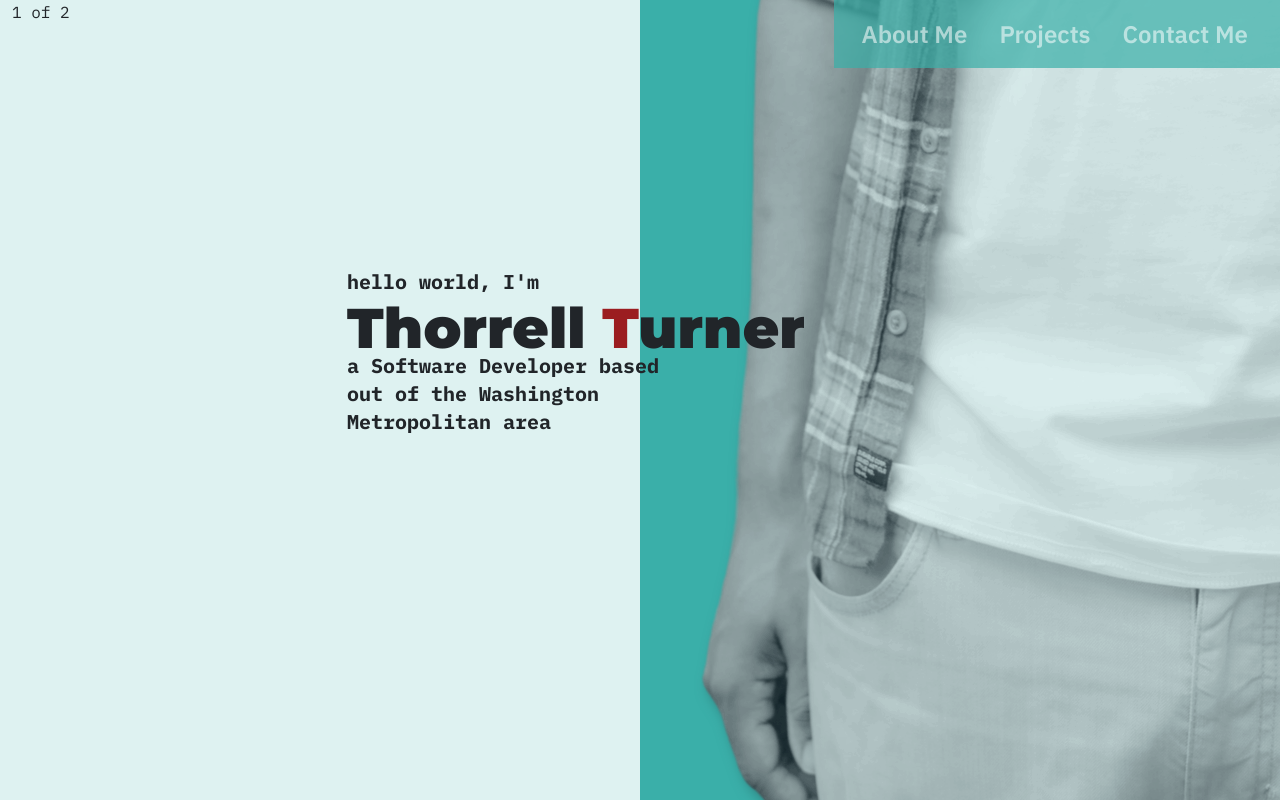
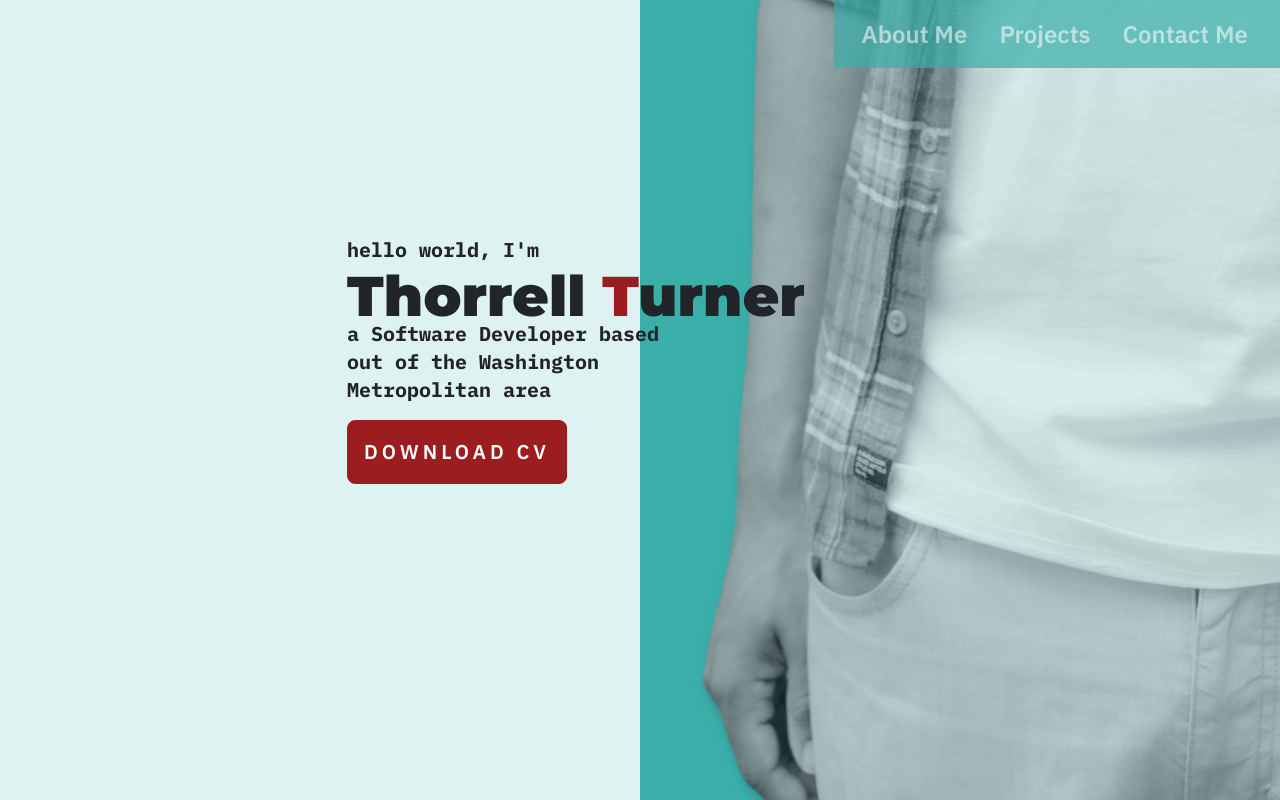
Before and after one commit to thorrellt/react-portfolio, a React (Vite) app: page / in a window 1280 px wide. Shown: the top 800 px of the page. Built offline with nearby package versions, Linux system fonts and the light colour scheme.

Commit message:
add resume and download btn

```diff
--- a/src/components/Heading.jsx
+++ b/src/components/Heading.jsx
@@ -2,16 +2,18 @@ import { useState } from 'react'
 import Container from 'react-bootstrap/Container';
 import Row from 'react-bootstrap/Row';
 import Col from 'react-bootstrap/Col';
+import Button from 'react-bootstrap/Button';
+import Image from 'react-bootstrap/Image'
 import '../scss/Heading.scss'
-import Image from 'react-bootstrap/Image'
 import profilePicture from '../assets/img-profile-picture.png'
+import resume from '../assets/thorrellt_resume.pdf'
 
 function Heading() {
 
   return (
-    <Container fluid>
+    <Container className = ".Heading" fluid>
       <Row>
-        <div id="heading--left" className="col-6 bg-secondary">1 of 2</div>
+        <div id="heading--left" className="col-6 bg-secondary"></div>
         <div id="heading--right" className="col-6 bg-primary">
           <Image
             className="profile-pic ms-5 me-5"
@@ -28,6 +30,13 @@ function Heading() {
           out of the Washington<br/>
           Metropolitan area</p>
 
+        <Button variant="danger" size="lg"
+        className='px-3 py-3'
+        href={resume}
+        download="ThorrellT_Resume">
+          <strong>DOWNLOAD CV</strong>
+        </Button>
+
       </div>
     </Container>
   );
--- a/src/scss/Heading.scss
+++ b/src/scss/Heading.scss
@@ -1,4 +1,5 @@
 @import "./custom.scss";
+
 .Heading {
     height: 100vh;
     outline: 2px solid black;
@@ -9,13 +10,13 @@
     height: 100vh;
 }
 
-.intro{
-    h1{
+.intro {
+    h1 {
         font-weight: 900;
         line-height: 2rem;
     }
 
-    p{
+    p {
         font-size: 1.25rem;
         font-weight: bold;
         line-height: 1.75rem;
@@ -27,7 +28,20 @@
     height: 90vh;
     // align-self: flex-end;
     filter: drop-shadow(7px 7px 7px #2B7A78);
-    position:absolute;
-    bottom:0;
+    position: absolute;
+    bottom: 0;
     z-index: 0;
 }
+
+.btn {
+
+    font-size: 1rem;
+    border-radius: 50em;
+    font-weight: 600;
+    // height: fit-content;
+    // width: max-content;
+    letter-spacing: .25rem;
+    // margin-block: 2rem;
+    // padding-block: 1rem;
+    // padding-inline: 1.5rem;
+}
```
Also changed, not shown: 1 other file (tests, documents, lock files or other folders).
